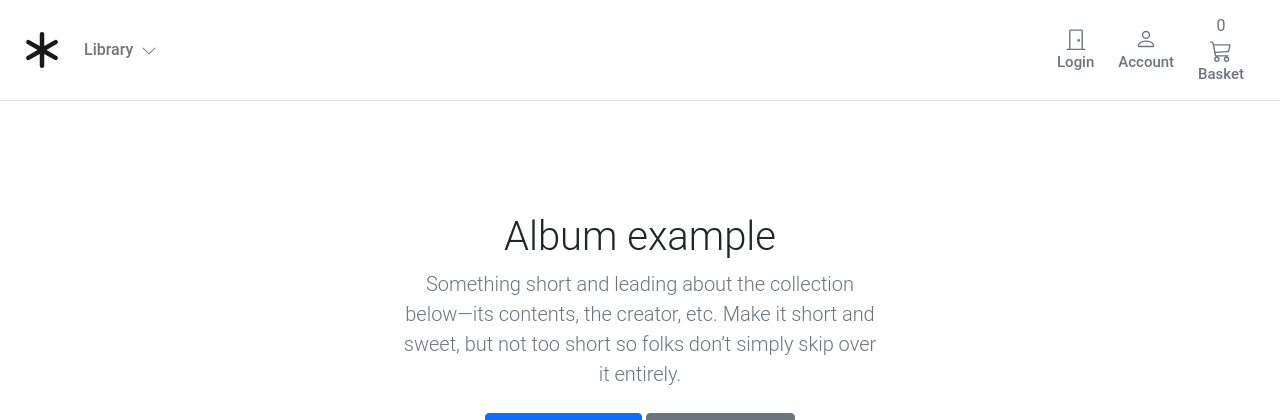
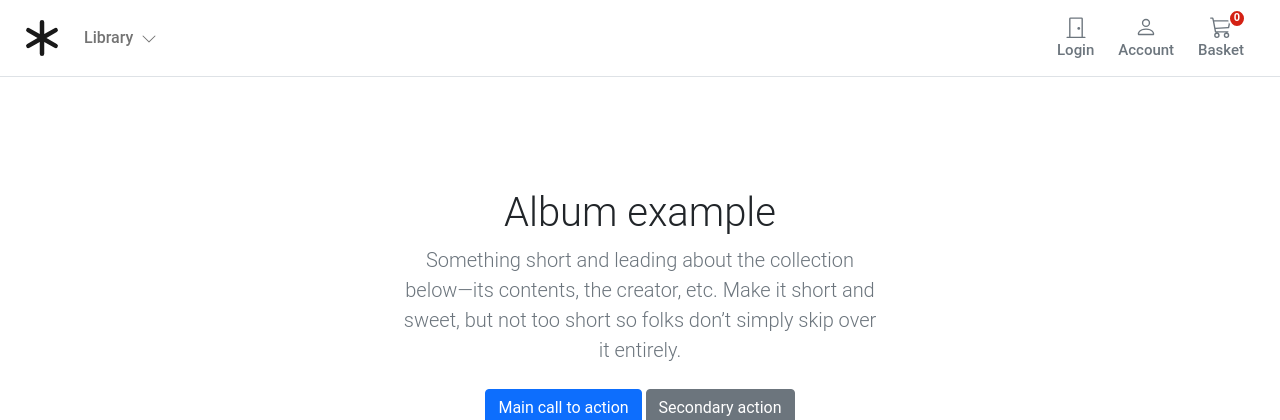
Before and after one commit to anas4488/Ecommerce_Store, a Django app: page / in a window 1280 px wide. Shown: the top 420 px of the page. Run offline with Django 3.2, Linux system fonts and the light colour scheme; data comes from the database, SQL or seed files in the repository.

Commit message:
TwentyEight commit: store/core/css/base.css, templates/store/base.html, core/settings.py, static/basket/

```diff
--- a/core/settings.py
+++ b/core/settings.py
@@ -123,6 +123,9 @@
 
 STATIC_URL = '/static/'
 
+STATICFILES_DIRS = [
+    os.path.join(BASE_DIR, "static"),
+]
 # Default primary key field type
 # https://docs.djangoproject.com/en/3.2/ref/settings/#default-auto-field
 
--- /dev/null
+++ b/static/basket/css/basket.css
@@ -0,0 +1,28 @@
+.basket-qty{
+    color: #fff;
+    background: #d42114;
+    border: 2px solid #fff;
+    border-radius: 50%;
+    text-align: center;
+    font-size: 11px;
+    height: 15px;
+    width: 14px;
+    position: absolute;
+    box-sizing: content-box;
+    font-weight: 600;
+    display: flex;
+    justify-content: center;
+    align-items: center;
+    top: 1px;
+    right: 10px;
+}
+
+.basket-btn{
+    position: relative;
+}
+
+.basket-btn:hover, .basket-btn:focus, .basket-btn:active, .basket-btn.active{
+    color:#d42114;
+    transition-duration: 0.4s;
+    background-color: #fff;
+}
--- a/templates/store/base.html
+++ b/templates/store/base.html
@@ -14,7 +14,7 @@
         integrity="sha384-ygbV9kiqUc6oa4msXn9868pTtWMgiQaeYH7/t7LECLbyPA2x65Kgf80OJFdroafW" crossorigin="anonymous">
     </script>
     <link rel="stylesheet" href="{% static 'core/css/base.css' %}">
-    <link rel="stylesheet" href="#">
+    <link rel="stylesheet" href="{% static 'basket/css/basket.css' %}">
 </head>
 
 <body>
```
